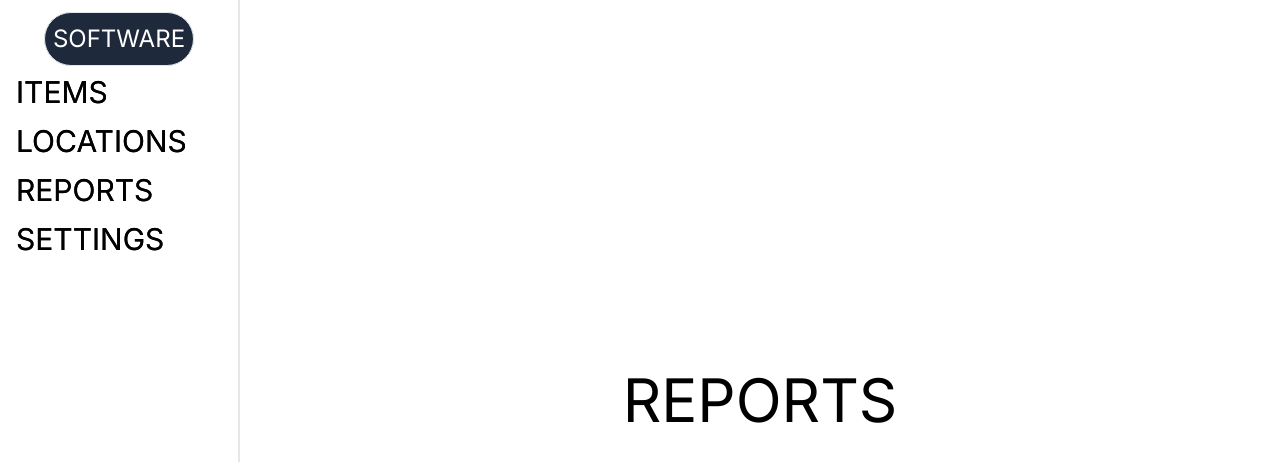
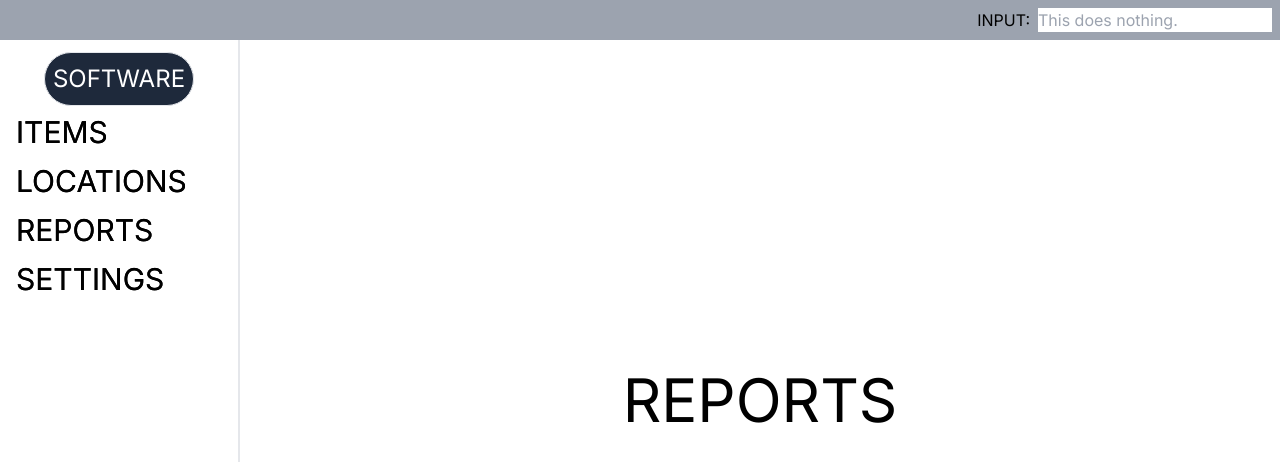
Before and after one commit to nchau3/inventory-software, a Next.js app: page /reports in a window 1280 px wide. Shown: the top 462 px of the page. Built offline with nearby package versions, Linux system fonts and the light colour scheme.

Commit message:
pageheader component

```diff
--- /dev/null
+++ b/app/components/page-header.tsx
@@ -0,0 +1,10 @@
+export default function PageHeader() {
+    return (
+        <header className="h-10 w-screen bg-gray-400 flex justify-end items-center fixed top-0 p-2">
+            <span>
+                <label htmlFor="temp" className="mr-2">INPUT:</label>
+                <input name="temp" placeholder="This does nothing." className="h-6"></input>
+            </span>
+        </header>
+    )
+}
--- a/app/components/sidenav.tsx
+++ b/app/components/sidenav.tsx
@@ -3,7 +3,7 @@ import SideNavItem from "./sidenav-item"
 
 export default function SideNav() {
     return (
-        <div className="flex flex-col items-center fixed top-0 left-0 h-screen w-60 border-r-2 pt-3">
+        <div className="flex flex-col items-center fixed h-screen w-60 border-r-2 pt-3 mt-10">
             <SideNavHeader></SideNavHeader>
             <ul className="flex flex-col w-full pl-4">
                 <SideNavItem name="items" />
--- a/app/layout.tsx
+++ b/app/layout.tsx
@@ -4,6 +4,7 @@ import { Inter } from 'next/font/google'
 //styles
 import '../styles/globals.css';
 import SideNav from './components/sidenav';
+import PageHeader from './components/page-header';
 
 const inter = Inter({ subsets: ['latin'] })
 
@@ -20,6 +21,7 @@ export default function RootLayout({
   return (
     <html lang="en">
       <body className={inter.className}>
+        <PageHeader></PageHeader>
         <SideNav></SideNav>
         {children}
       </body>
```
